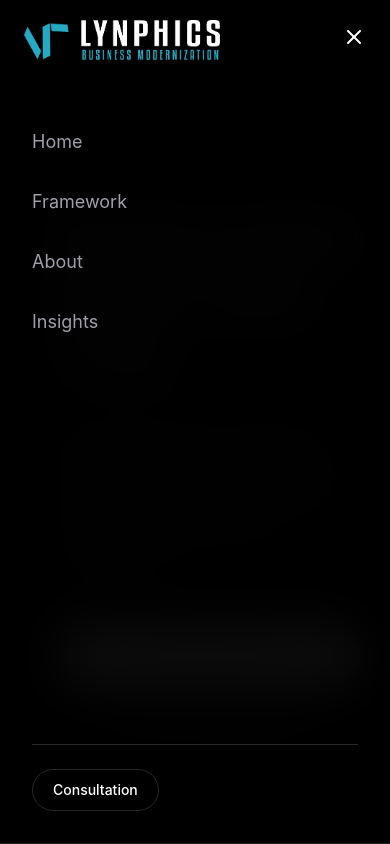
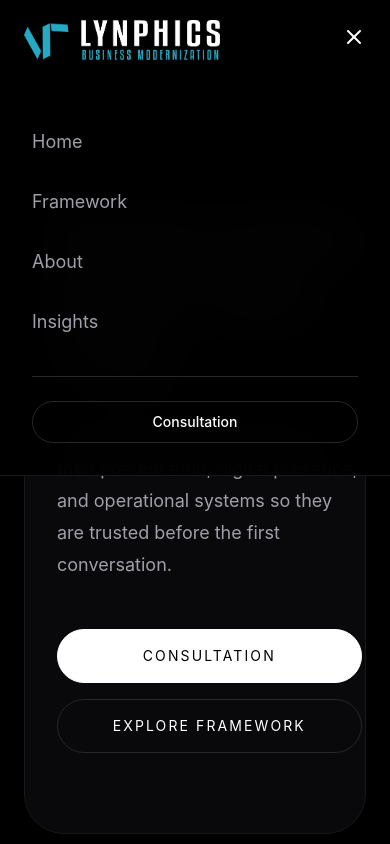
Before and after one commit to franklynfebs/lynphics, a React (Vite) app: page / in a window 390 px wide. Both pictures are taken after a click on the button "Open menu". Shown: the top 844 px of the page. Built offline with nearby package versions, Linux system fonts and the light colour scheme.

Commit message:
update consultaionButton

```diff
--- a/src/components/layout/ConsultationButton.tsx
+++ b/src/components/layout/ConsultationButton.tsx
@@ -1,12 +1,19 @@
 import { Link } from "react-router-dom";
 
-export default function ConsultationButton() {
+interface ConsultationButtonProps {
+  className?: string;
+}
+
+export default function ConsultationButton({
+  className = "",
+}: ConsultationButtonProps) {
   return (
     <Link
       to="/consultation"
-      className="
+      className={`
         inline-flex
         items-center
+        justify-center
         rounded-full
         border
         border-zinc-800
@@ -17,7 +24,8 @@ export default function ConsultationButton() {
         transition-all
         duration-300
         hover:border-zinc-600
-      "
+        ${className}
+      `}
     >
       Consultation
     </Link>
--- a/src/components/layout/MobileNav.tsx
+++ b/src/components/layout/MobileNav.tsx
@@ -30,14 +30,13 @@ export default function MobileNav() {
             left-0
             right-0
             top-20
-            h-[calc(100vh-5rem)]
+            border-b
+            border-zinc-900
             bg-black/95
             backdrop-blur-xl
-            border-b
-            border-zinc-900
           "
         >
-          <nav className="flex h-full flex-col p-8">
+          <nav className="flex flex-col p-8">
             {links.map((link) => (
               <NavLink
                 key={link.label}
@@ -56,9 +55,8 @@ export default function MobileNav() {
               </NavLink>
             ))}
 
-            {/* Consultation CTA */}
-            <div className="mt-auto pt-6 border-t border-zinc-800">
-              <ConsultationButton />
+            <div className="mt-6 border-t border-zinc-800 pt-6">
+              <ConsultationButton className="flex w-full justify-center" />
             </div>
           </nav>
         </div>
```
